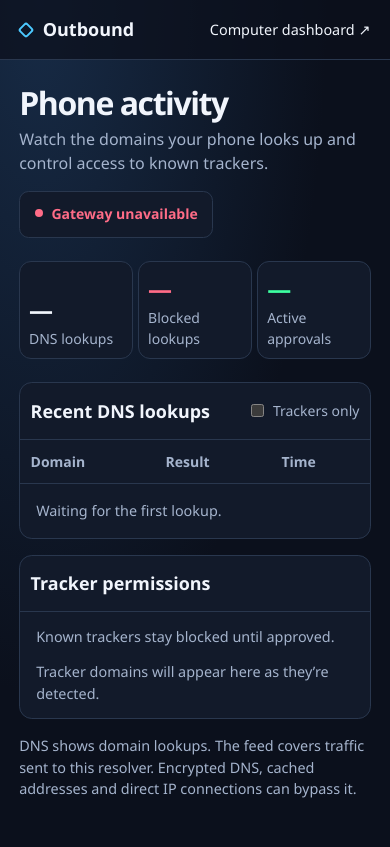
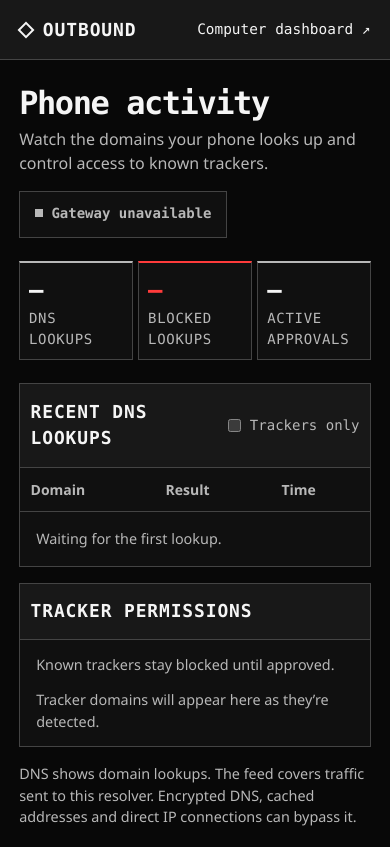
Before and after one commit to Ibrahim9876Q/outbound, a website: page gateway/index.html in a window 390 px wide. Drawn offline with Linux system fonts and the light colour scheme; no server answers.

Commit message:
Give Phone dashboard a monochrome security theme

```diff
--- a/public/phone.css
+++ b/public/phone.css
@@ -1,16 +1,14 @@
 .phone {
-  --phone-bg: #0b101c;
-  --phone-panel: #121a2a;
-  --phone-border: #29374e;
-  --phone-text: #f1f5fc;
-  --phone-muted: #a5b4cd;
-  --phone-blue: #4cc9ff;
-  --phone-green: #3dffa0;
-  --phone-red: #ff6c87;
+  --phone-bg: #080808;
+  --phone-panel: #101010;
+  --phone-border: #444;
+  --phone-text: #f5f5f5;
+  --phone-muted: #b8b8b8;
+  --phone-red: var(--tracker, #ff3b3b);
   margin: 0;
   min-height: 100vh;
   color-scheme: dark;
-  background: radial-gradient(ellipse at 10% 0%, #172b46, transparent 58%), var(--phone-bg);
+  background: var(--phone-bg);
   color: var(--phone-text);
   font: 16px/1.5 "Segoe UI", system-ui, sans-serif;
 }
@@ -18,8 +16,8 @@
 .phone *, .phone *::before { box-sizing: border-box; }
 .phone [hidden] { display: none !important; }
 .phone a { color: inherit; text-decoration: none; }
-.phone a:hover { color: var(--phone-blue); }
-.phone :focus-visible { outline: 2px solid var(--phone-blue); outline-offset: 4px; }
+.phone a:hover { color: var(--phone-text); }
+.phone :focus-visible { outline: 2px solid var(--phone-text); outline-offset: 4px; }
 .phone p, .phone dd, .phone h1, .phone h2 { margin: 0; }
 
 .phone-bar {
@@ -29,7 +27,7 @@
   gap: 1rem;
   padding: 1rem clamp(1rem, 5vw, 4rem);
   border-bottom: 1px solid var(--phone-border);
-  background: #0b101cbb;
+  background: #080808;
 }
 
 .phone-brand { display: flex; align-items: center; gap: .7rem; font-weight: 750; font-size: 1.125rem; }
@@ -37,8 +35,8 @@
   content: "";
   width: .75rem;
   height: .75rem;
-  border: 2px solid var(--phone-blue);
-  border-radius: 3px;
+  border: 2px solid var(--phone-text);
+
   transform: rotate(45deg);
 }
 
@@ -53,16 +51,16 @@
   min-width: 12rem;
   padding: .65rem .9rem;
   border: 1px solid var(--phone-border);
-  border-radius: .6rem;
+
   color: var(--phone-muted);
   background: var(--phone-panel);
   font-size: .875rem;
 }
 
 .phone-indicator { display: flex; align-items: center; gap: .55rem; font-weight: 650; }
-.phone-indicator::before { content: ""; width: .5rem; height: .5rem; border-radius: 50%; background: currentColor; }
-.phone-indicator[data-live="true"] { color: var(--phone-green); }
-.phone-indicator[data-live="false"] { color: var(--phone-red); }
+.phone-indicator::before { content: ""; width: .5rem; height: .5rem; background: currentColor; }
+.phone-indicator[data-live="true"] { color: var(--phone-text); }
+.phone-indicator[data-live="false"] { color: var(--phone-muted); }
 .phone-metrics {
   display: grid;
   grid-template-columns: repeat(3, 1fr);
@@ -74,19 +72,19 @@
   flex-direction: column-reverse;
   padding: .85rem 1.1rem;
   border: 1px solid var(--phone-border);
-  border-radius: .75rem;
+
   background: var(--phone-panel);
 }
 .phone-metrics dt { color: var(--phone-muted); }
 .phone-metrics dd { font-size: clamp(1.5rem, 3vw, 2.2rem); font-weight: 700; font-variant-numeric: tabular-nums; }
 .phone-metrics > div:nth-child(2) dd { color: var(--phone-red); }
-.phone-metrics > div:nth-child(3) dd { color: var(--phone-green); }
+.phone-metrics > div:nth-child(3) dd { color: var(--phone-text); }
 .phone-grid { display: grid; grid-template-columns: minmax(0, 1.5fr) minmax(0, 1fr); gap: 1rem; align-items: start; }
-.phone-card { min-width: 0; border: 1px solid var(--phone-border); border-radius: .8rem; background: var(--phone-panel); }
+.phone-card { min-width: 0; border: 1px solid var(--phone-border); background: var(--phone-panel); }
 .phone-card-head { display: flex; align-items: center; justify-content: space-between; gap: .75rem; padding: .9rem 1rem; border-bottom: 1px solid var(--phone-border); }
 .phone-card-head h2 { font-size: 1.12rem; }
 .phone-filter { display: flex; align-items: center; gap: .35rem; color: var(--phone-muted); font-size: .875rem; white-space: nowrap; cursor: pointer; }
-.phone-filter input { accent-color: var(--phone-blue); }
+.phone-filter input { accent-color: var(--phone-text); }
 .phone-scroll { max-height: 52vh; overflow: auto; }
 .phone-table { width: 100%; border-collapse: collapse; text-align: left; }
 .phone-table th, .phone-table td { padding: .7rem 1rem; border-bottom: 1px solid var(--phone-border); vertical-align: middle; }
@@ -97,10 +95,10 @@
 .phone small, .phone-time { color: var(--phone-muted); font-size: .875rem; }
 .phone small { display: block; overflow-wrap: anywhere; }
 .phone-time { white-space: nowrap; font-variant-numeric: tabular-nums; }
-.phone-badge { display: inline-block; padding: .15rem .55rem; border-radius: 1rem; background: #223650; color: #bfe7ff; font-size: .875rem; font-weight: 650; }
-.phone-badge--blocked, .phone-badge--error { background: #432337; color: #ff9bb0; }
-.phone-badge--approved { background: #194132; color: #92ffc5; }
-.phone-badge--pending { background: #3c3020; color: #ffd396; }
+.phone-badge { display: inline-block; padding: .15rem .55rem; border: 1px solid var(--phone-border); color: var(--phone-text); font-size: .875rem; font-weight: 650; }
+.phone-badge--blocked { color: var(--phone-red); border-color: currentColor; }
+.phone-badge--approved { background: var(--phone-text); color: var(--phone-bg); }
+.phone-badge--pending { border-style: dashed; }
 .phone-consent { padding: .85rem 1rem; }
 .phone-hint, .phone-empty, .phone-footnote, .phone-action-status { color: var(--phone-muted); font-size: .9rem; }
 .phone-scroll .phone-empty { padding: 1rem; }
@@ -111,15 +109,15 @@
 .phone-tracker-actions { flex-shrink: 0; display: grid; justify-items: end; gap: .4rem; }
 .phone-trackers { max-height: 44vh; overflow-y: auto; }
 .phone-button {
-  border: 1px solid #3e5b79;
-  border-radius: .45rem;
+  border: 1px solid #777;
+
   padding: .35rem .65rem;
   color: var(--phone-text);
-  background: #21354c;
+  background: #181818;
   font: 650 .875rem/1.4 "Segoe UI", system-ui, sans-serif;
   cursor: pointer;
 }
-.phone-button:hover:enabled { border-color: var(--phone-blue); }
+.phone-button:hover:enabled { border-color: var(--phone-text); }
 .phone-button:disabled { opacity: .5; cursor: default; }
 .phone .phone-footnote { margin-top: 1rem; }
 
@@ -135,3 +133,16 @@
   .phone-metrics dt { font-size: .875rem; }
   .phone-table th, .phone-table td, .phone-card-head { padding-inline: .65rem; }
 }
+
+.phone-bar, .phone-endpoint, .phone-card-head, .phone-metrics, .phone-time, .phone-badge {
+  font-family: Consolas, "Courier New", monospace;
+}
+.phone-bar, .phone-card-head { background: #181818; }
+.phone-brand, .phone-card-head h2, .phone-metrics dt {
+  text-transform: uppercase;
+  letter-spacing: .05em;
+}
+.phone-intro h1 { font-family: Consolas, "Courier New", monospace; }
+.phone-metrics > div { justify-content: flex-end; border-top: 2px solid var(--phone-muted); }
+.phone-metrics > div:nth-child(2) { border-top-color: var(--phone-red); }
+.phone a:hover { text-decoration: underline; }
```
